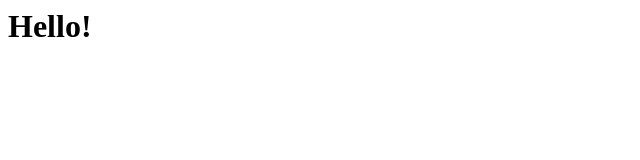
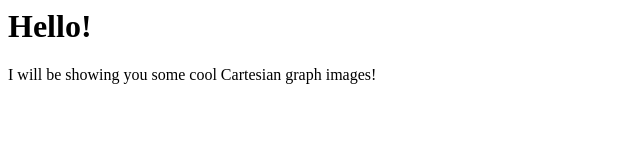
Before and after one commit to Burragon/TestRepository, a plain HTML site: page index.html in a window 1280 px wide. Shown: the whole page, without its empty margins (0-640 px from the left). Drawn offline with Linux system fonts and the light colour scheme.

Commit message:
Update index.html

```diff
--- a/index.html
+++ b/index.html
@@ -1 +1,2 @@
 <h1>Hello!</h1>
+<h>I will be showing you some cool Cartesian graph images!</h>
```
